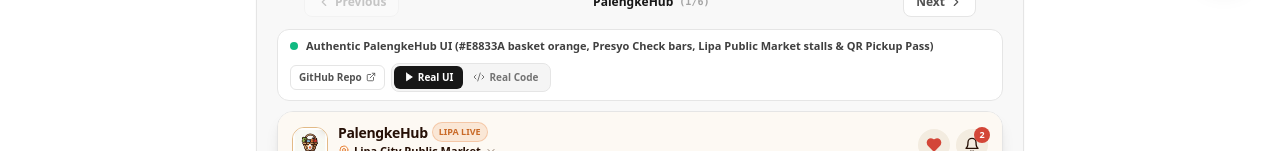
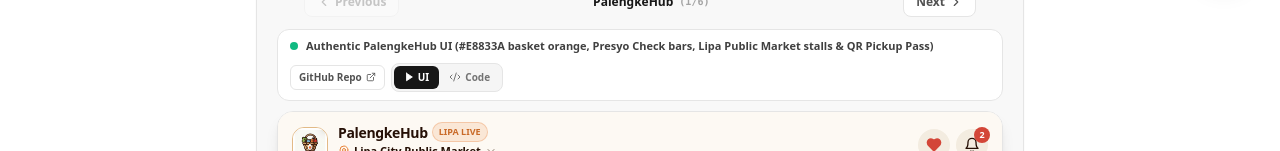
Before and after one commit to shin486/richard-allen-portfolio, a Next.js app: page / in a window 1280 px wide. Shown: the part 801-952 px from the top of the page. Built offline with nearby package versions, Linux system fonts and the light colour scheme.

Commit message:
Update demo host toggle buttons to UI and Code

```diff
--- a/components/ProjectGrid.tsx
+++ b/components/ProjectGrid.tsx
@@ -242,11 +242,11 @@
 
               {/* Mode Toggle & Slide Counter Badge */}
               <div className="flex items-center gap-2 flex-shrink-0">
-                {/* Live Interactive Real UI vs Static Poster Switcher */}
+                {/* Live Interactive UI vs Static Poster Switcher */}
                 <div className="flex items-center bg-neutral-100 dark:bg-zinc-800 p-0.5 rounded-full border border-neutral-200 dark:border-zinc-700/60 text-xs">
                   <button
                     onClick={() => setIsLiveDemoView(true)}
-                    aria-label="Launch live interactive real UI"
+                    aria-label="Launch live interactive UI"
                     className={`px-2.5 py-1 rounded-full text-[11px] font-bold transition-all flex items-center gap-1.5 ${
                       isLiveDemoView
                         ? "bg-ig-gradient text-white shadow-sm"
--- a/components/demos/ProjectDemoHost.tsx
+++ b/components/demos/ProjectDemoHost.tsx
@@ -182,7 +182,7 @@
 
   return (
     <div className={`w-full flex flex-col items-center ${className}`}>
-      {/* Top Bar: Real UI Status + [ Real UI | Real Code ] Switcher */}
+      {/* Top Bar: UI Status + [ UI | Code ] Switcher */}
       <div className="w-full mb-2.5 px-3 py-2 rounded-xl bg-white dark:bg-zinc-900 border border-neutral-200 dark:border-zinc-800 flex flex-wrap items-center justify-between gap-2 text-[11px] text-neutral-700 dark:text-zinc-300 shadow-2xs">
         <div className="flex items-center gap-2 font-semibold min-w-0">
           <span className="w-2 h-2 rounded-full bg-emerald-500 animate-pulse flex-shrink-0" />
@@ -214,7 +214,7 @@
                 }`}
               >
                 <Play className="w-2.5 h-2.5 fill-current" />
-                <span>Real UI</span>
+                <span>UI</span>
               </button>
               <button
                 type="button"
@@ -226,14 +226,14 @@
                 }`}
               >
                 <Code2 className="w-3 h-3" />
-                <span>Real Code</span>
+                <span>Code</span>
               </button>
             </div>
           )}
         </div>
       </div>
 
-      {/* Render either Authentic Interactive Real UI or Real Repository Source Code */}
+      {/* Render either Interactive UI or Repository Source Code */}
       {subMode === "code" && codeEntry ? (
         <div className="w-full rounded-2xl bg-[#0d0d12] border border-zinc-800 shadow-xl overflow-hidden animate-fade-in">
           <div className="px-4 py-2.5 bg-zinc-900 border-b border-zinc-800 flex items-center justify-between text-xs text-zinc-300 font-mono">
```
